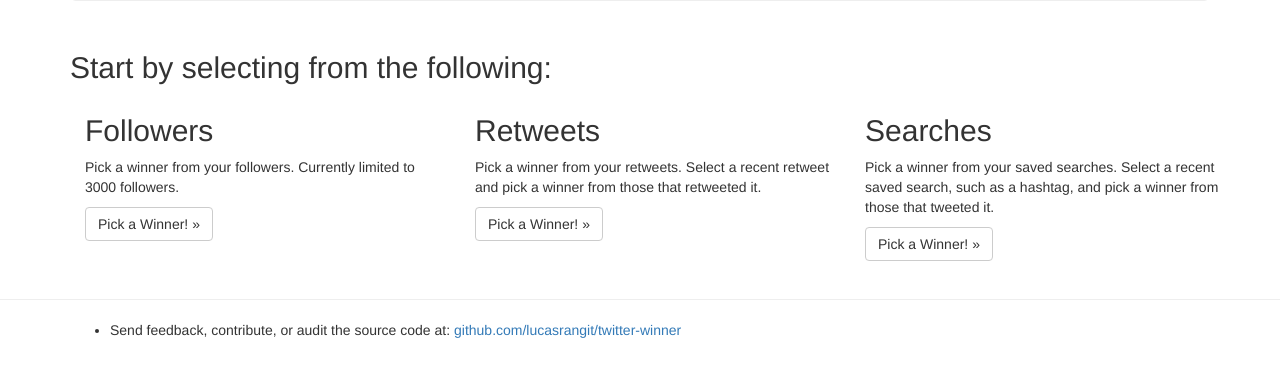
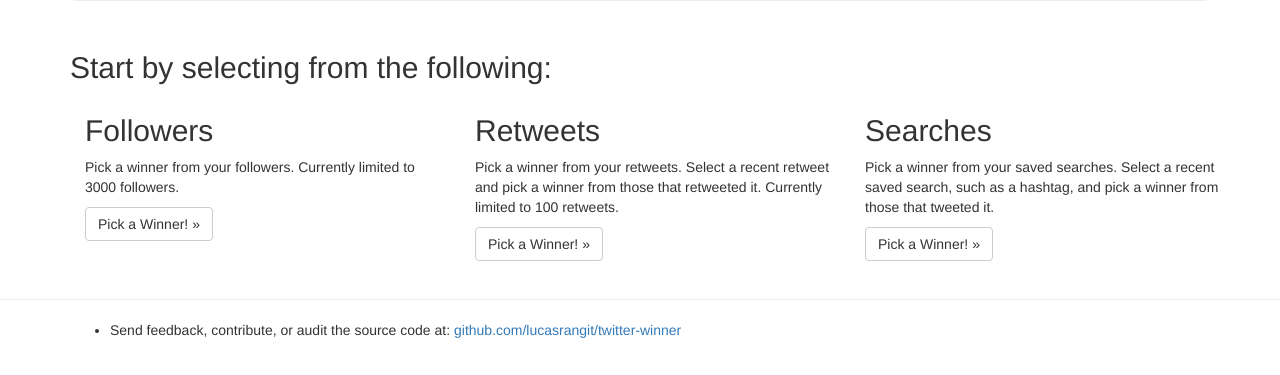
Before and after one commit to lucasrangit/twitter-winner, a Python web app: template twitter-winner/templates/home.html in a window 1280 px wide. Shown: the part 425-800 px from the top of the page. Run offline with Jinja, Linux system fonts and the light colour scheme; the template is opened without the code that fills it, so the values that code supplies are empty; some libraries are stand-ins or nearby versions.

Commit message:
#1 retweets: increase retweet count to 100 from the default 20
Ideally I could use the Cursor API but it does not work.

```diff
--- a/twitter-winner/handlers.py
+++ b/twitter-winner/handlers.py
@@ -158,7 +158,7 @@ class RetweetsHandler(BaseRequestHandler):
           retweets_list = list()
           incomplete_list = False
           try:
-            for tweet in api.retweets_of_me():
+            for tweet in api.retweets_of_me(count=100):
                 retweets_list.append(tweet)
           except TweepError as e:
             logging.error(e)
--- a/twitter-winner/templates/home.html
+++ b/twitter-winner/templates/home.html
@@ -37,7 +37,7 @@
 	  </div>
     <div class="col-md-4">
       <h2>Retweets</h2>
-      <p>Pick a winner from your retweets. Select a recent retweet and pick a winner from those that retweeted it.</p>
+      <p>Pick a winner from your retweets. Select a recent retweet and pick a winner from those that retweeted it. Currently limited to 100 retweets.</p>
       <p><a class="btn btn-default" href="/retweets" role="button">Pick a Winner! &raquo;</a></p>
    </div>
     <div class="col-md-4">
```
